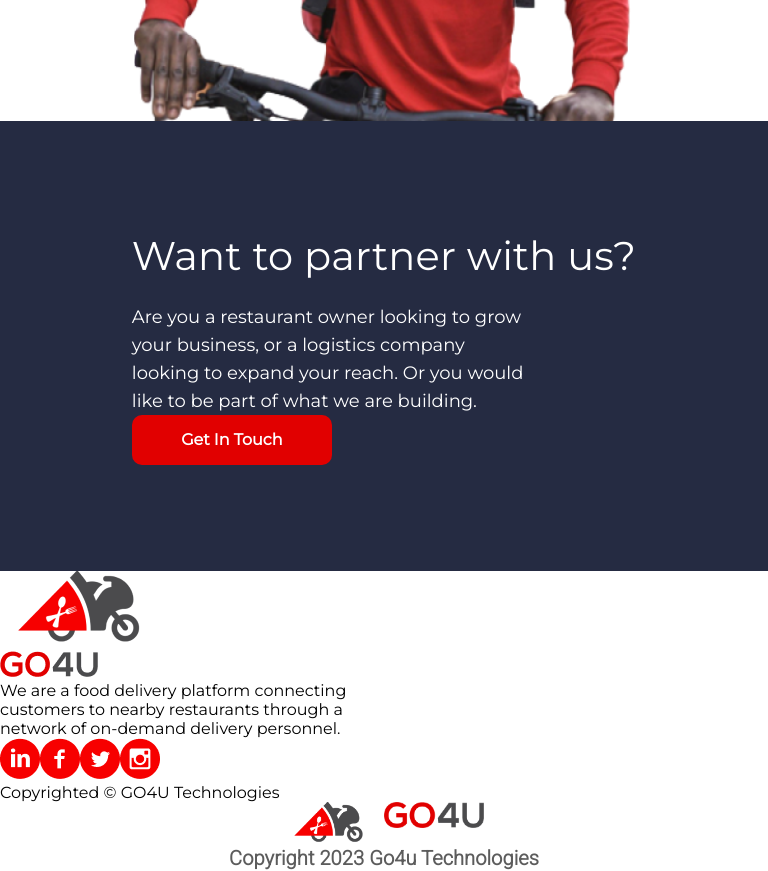
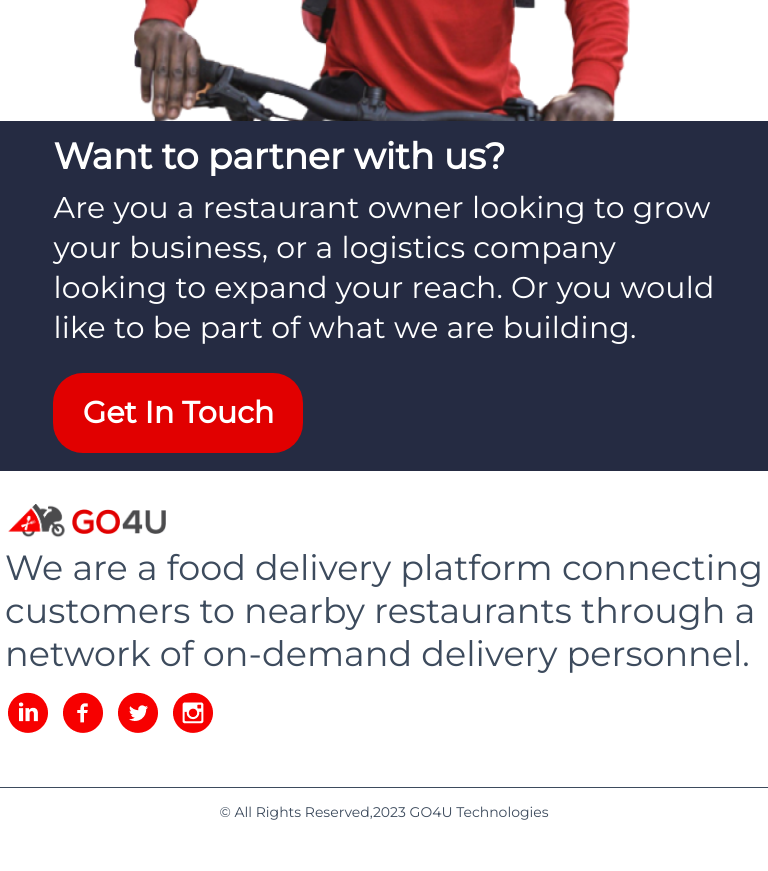
Before and after one commit to adewaleftk/go4u, a React (Create React App) app: page / in a window 768 px wide. Shown: the part 2680-3551 px from the top of the page. Built offline with nearby package versions, Linux system fonts and the light colour scheme.

Commit message:
responsiveness updated

```diff
--- a/src/components/About.js
+++ b/src/components/About.js
@@ -36,7 +36,7 @@ function About() {
             </a>
         </div>
         <div className="aboutCopyright">
-            <p>Copyrighted &copy; GO4U Technologies</p>
+            <p>&copy; All Rights Reserved,2023 GO4U Technologies</p>
         </div>
     </div>
   )
--- a/src/styles/about.css
+++ b/src/styles/about.css
@@ -80,3 +80,85 @@
         color: #3D4B5D;
     }
 }
+
+@media only screen and (min-width: 551px) and (max-width: 960px) {
+
+    .about {
+        height: 400px;
+        display: flex;
+        flex-direction: column;
+        justify-content: center;
+        align-items: center;
+    }
+
+    .aboutlogo {
+        display: flex;
+        flex-direction: row;
+        width: 100%;
+    }
+
+    .aboutLogo img{
+        height: 45px;
+        padding-bottom: 10px;
+    }
+
+    .aboutGo4u img{
+        height: 30px;
+        margin-left: -10px;
+        padding-top: 05px;
+    }
+
+    .aboutWords p {
+        width: full;
+        height: 43px;
+        font-family: 'Montserrat';
+        font-style: normal;
+        font-weight: 400;
+        font-size: 35px;
+        line-height: 30px;
+        color: #3D4B5D;
+    }
+
+    .aboutIcons {
+        display: flex;
+        flex-direction: row;
+        width: 100%;
+        margin-top: 10px;
+        margin-left: 15px;
+    }
+
+    .aboutIcons img:nth-child(1){
+        margin-right: 15px;
+    }
+
+    .aboutIcons img:nth-child(2){
+        margin-right: 15px;
+    }
+
+    .aboutIcons img:nth-child(3){
+        margin-right: 15px;
+    }
+
+    .aboutCopyright {
+        margin-top: 50px;
+        display: flex;
+        justify-content: center;
+        align-items: center;
+        border-top: 1px solid #3D4B5D;
+        width: 100%;
+        height: 50px;
+        font-family: 'Montserrat';
+        font-style: normal;
+        font-weight: 400;
+        font-size: 14px;
+        line-height: 165%;
+        color: #3D4B5D;
+    }
+}
+
+
+@media only screen and (min-width: 961px) {
+    .about {
+        display: none;
+    }
+}
--- a/src/styles/footer.css
+++ b/src/styles/footer.css
@@ -139,7 +139,7 @@
 
 }
 
-@media only screen and (min-width: 601px) and (max-width: 960px) {
+@media only screen and (min-width: 551px) and (max-width: 960px) {
     .copyright {
         width: 100%;
         height: 10px;
@@ -163,6 +163,7 @@
         justify-content: center;
         background: #ffffff;
         flex-direction: column;
+        display: none;
     }
 
     .go4u img {
--- a/src/styles/partnership.css
+++ b/src/styles/partnership.css
@@ -130,10 +130,9 @@
 @media only screen and (min-width: 551px) and (max-width: 960px) {
 
   .partnership {
-    clear: both;
     background: #252B42;
     width: 100%;
-    height: 450px;
+    height: 350px;
     display: flex;
     flex-direction: column;
     justify-content: center;
@@ -141,42 +140,52 @@
   }
 
   .partnershipInfo h2 {
+    width: 100%;
+    height: 36px;
     font-family: 'Montserrat';
     font-style: normal;
-    font-weight: 500;
-    font-size: 40px;
-    line-height: 57px;
-    letter-spacing: 0.2px;
-    color: #ffffff;
-    width: full;
+    font-weight: 700;
+    font-size: 36px;
+    line-height: 36px;
+    letter-spacing: 0.1px;
+    color: #FFFFFF;
   }
 
   .partnershipInfo p {
+    width: full;
+    height: 40px;
     font-family: 'Montserrat';
     font-style: normal;
-    font-weight: 500;
-    font-size: 18px;
-    line-height: 28px;
-    color: #ffffff;
+    font-weight: 400;
+    font-size: 30px;
+    line-height: 30px;
+    letter-spacing: 0.2px;
+    color: #FFFFFF;
   }
 
   .getInTouchButton  {
     background-color: #E10000;
-    width: 200px;
+    width: 250px;
+    height: 80px;
     display: flex;
     justify-content: center;
     align-items: center;
-    border-radius: 10px;
-    height: 50px;
+    border-radius: 30px;
+    margin-top: 20px;
   }
 
   .getInTouchButton a {
     text-decoration: none;
-    color: #ffffff;
-    font-weight: 800;
+    font-family: 'Montserrat';
+    font-style: normal;
+    font-weight: 700;
+    font-size: 30px;
+    line-height: 36px;
+    display: flex;
+    align-items: center;
+    text-align: center;
+    letter-spacing: 0.1px;
+    color: #FFFFFF;
+
   }
-
-  /* .partnershipInfo {
-    text-align: left;
-  } */
 }
```
